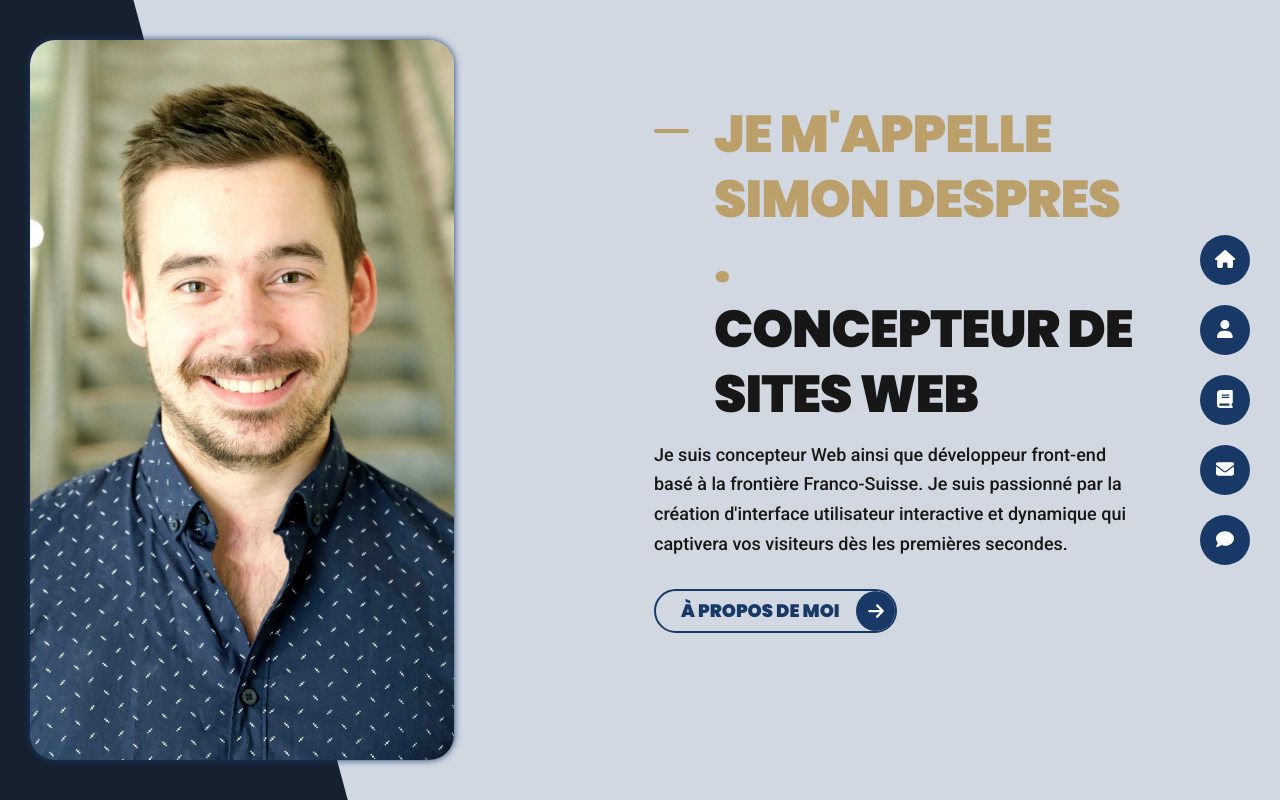
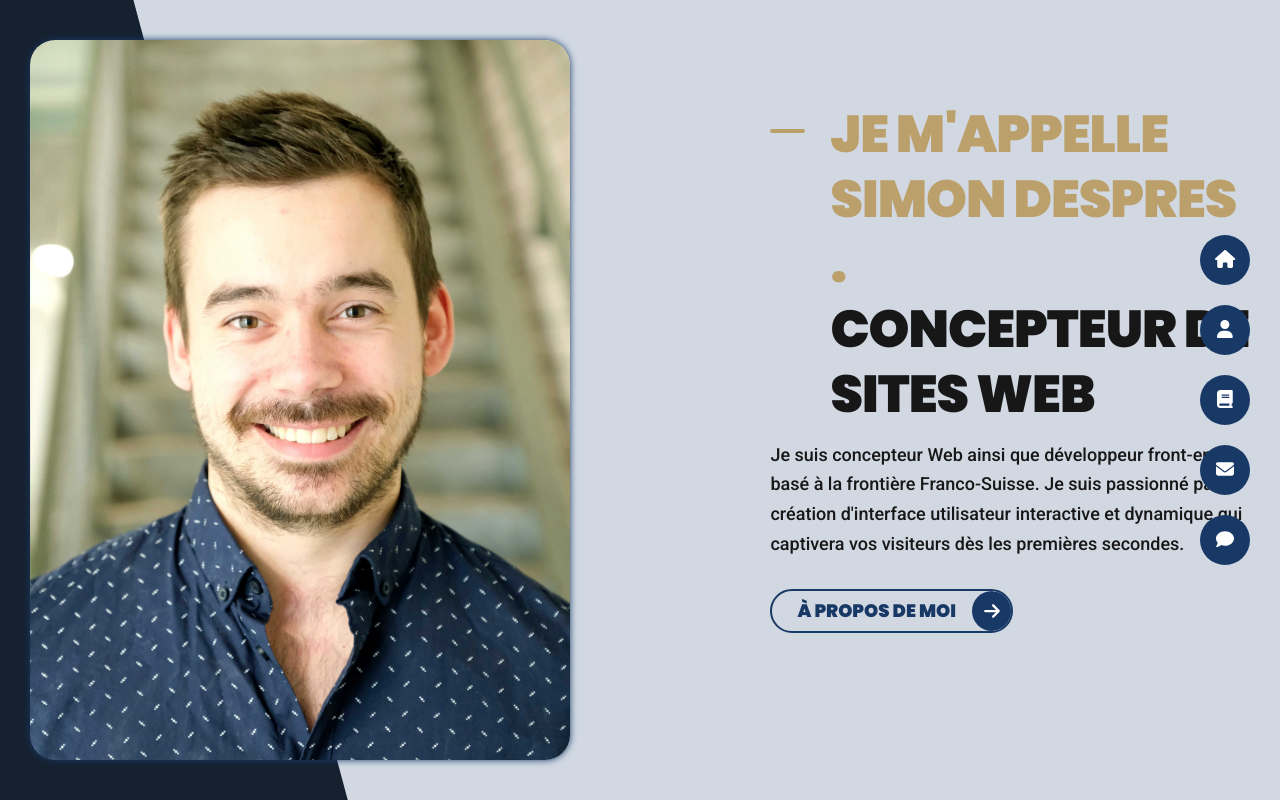
Before and after one commit to PilcodeurDev/my-visual-impact, a Next.js app: page / in a window 1280 px wide. Built offline with nearby package versions, Linux system fonts and the light colour scheme.

Commit message:
update size profil photo

```diff
--- a/src/styles/profil.sass
+++ b/src/styles/profil.sass
@@ -5,6 +5,6 @@
   background-size: cover
   background-position: top
   height: calc(100vh - 80px)
-  width: 424px
+  width: 550px
   border-radius: 25px
   box-shadow: 0 0 7px $main-color
```
